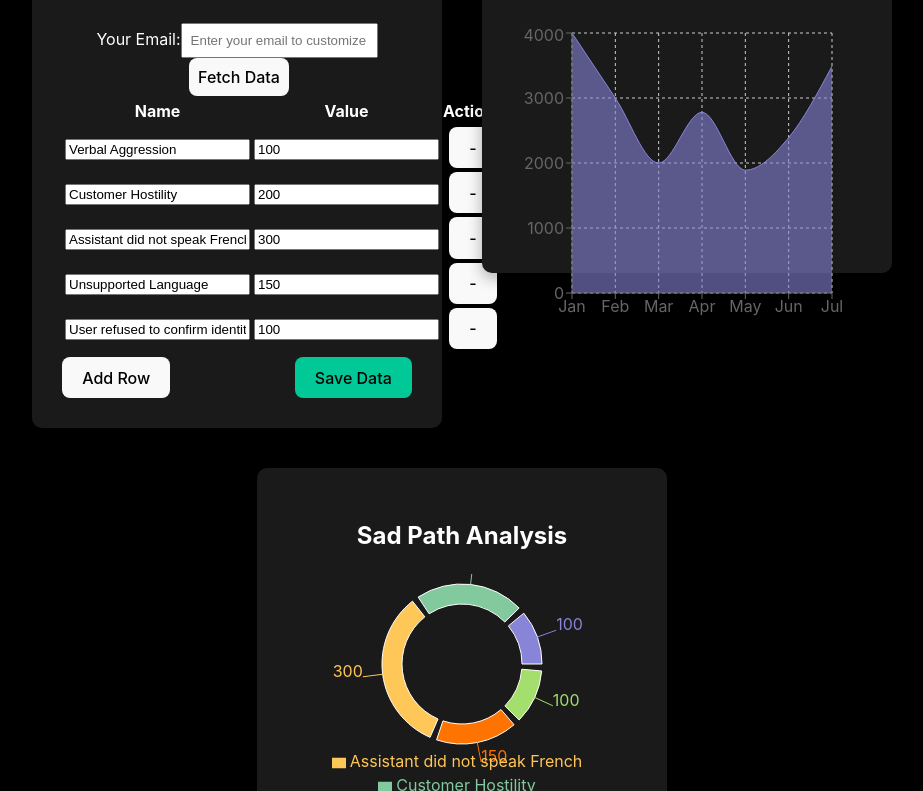
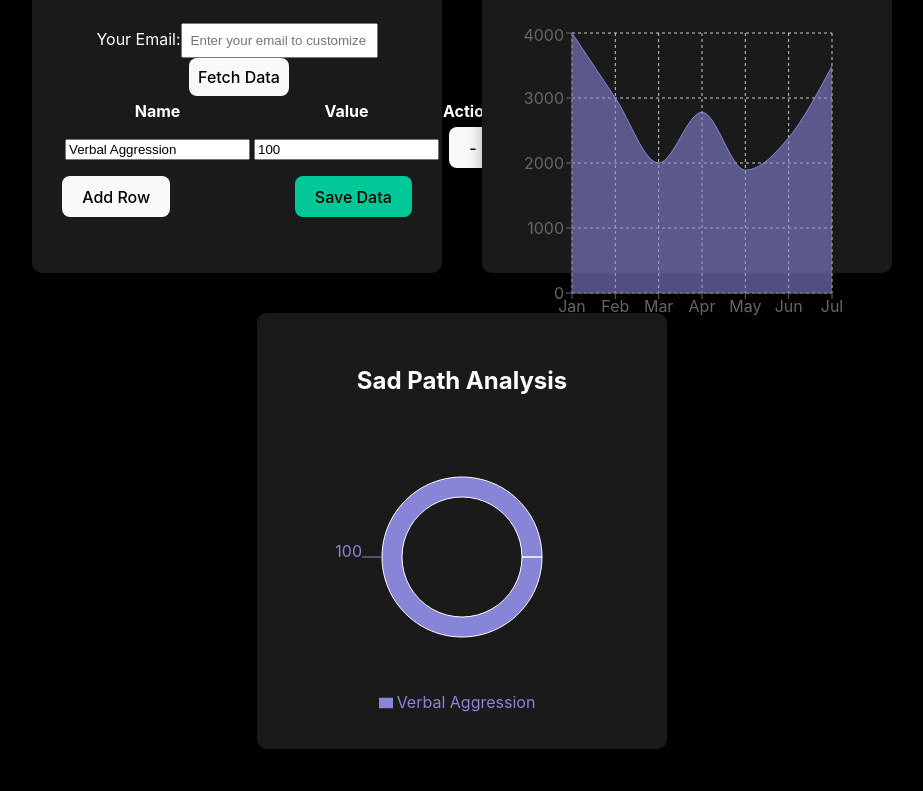
Before and after one commit to gautamscodes-jpg/confluencr, a React app: page / in a window 1280 px wide. Shown: the part 949-1740 px from the top of the page, without its empty margins (178-1101 px from the left). Built offline with nearby package versions, Linux system fonts and the light colour scheme; the HTML template or start-up script is replaced by a standard one.

Commit message:
changes data

```diff
--- a/src/App.tsx
+++ b/src/App.tsx
@@ -6,11 +6,11 @@ import SadPathAnalysisChart from "./components/SadPathAnalysisChart";
 import ChartDataEditor from "./components/ChartDataEditor";
 const initialSadPathData = [
   { name: "Verbal Aggression", value: 100 },
-  { name: "Customer Hostility", value: 200 },
-  { name: "Assistant did not speak French", value: 300 },
-  { name: "Unsupported Language", value: 150 },
+  // { name: "Customer Hostility", value: 200 },
+  // { name: "Assistant did not speak French", value: 300 },
+  // { name: "Unsupported Language", value: 150 },
   // { name: "Assistant did not speak Spanish", value: 250 },
-  { name: "User refused to confirm identity", value: 100 },
+  // { name: "User refused to confirm identity", value: 100 },
   // { name: "Caller Identification", value: 120 },
   // { name: "Incorrect caller identity", value: 80 },
 ];
--- a/src/components/ChartDataEditor.tsx
+++ b/src/components/ChartDataEditor.tsx
@@ -7,7 +7,6 @@ interface ChartDataEditorProps {
   onDataChange: (newData: any[]) => void;
   userEmail: string | null;
   setUserEmail: (email: string | null) => void;
-
 }
 
 const ChartDataEditor: React.FC<ChartDataEditorProps> = ({
@@ -20,31 +19,64 @@ const ChartDataEditor: React.FC<ChartDataEditorProps> = ({
   const [editorData, setEditorData] = useState(initialData);
   const [currentEmailInput, setCurrentEmailInput] = useState(userEmail || "");
 
+  // Update editorData when initialData changes
   useEffect(() => {
-    setEditorData(initialData);
+    console.log("Updating editorData from initialData:", initialData);
+    // Ensure each item has a stable ID for React keys
+    const dataWithIds = initialData.map(item => ({
+      ...item,
+      id: item.id || Math.random().toString(36).substr(2, 9) // Generate a unique ID if not present
+    }));
+    setEditorData(dataWithIds);
   }, [initialData]);
 
+  // Update email input when userEmail prop changes
   useEffect(() => {
     setCurrentEmailInput(userEmail || "");
   }, [userEmail]);
 
+  // Fetch user data when email changes
   useEffect(() => {
     const fetchUserData = async () => {
-      if (userEmail) {
+      if (!userEmail) {
+        // Reset to initial data if no email
+        setEditorData(initialData);
+        onDataChange(initialData);
+        return;
+      }
+
+      console.log("Fetching data for email:", userEmail);
+
       const { data, error } = await supabase
         .from("chart_data")
-          .select("values") // Corrected column name
+        .select("values")
         .eq("email", userEmail)
         .single();
 
-        if (error && error.code !== 'PGRST116') { // PGRST116 means no rows found
+      if (error && error.code !== 'PGRST116') {
         console.error("Error fetching user data:", error.message);
-          onDataChange(initialData); // Reset to initial data on error or no data
-        } else if (data) {
-          onDataChange(data.values); // Corrected data access
+        const dataWithIds = initialData.map(item => ({
+          ...item,
+          id: item.id || Math.random().toString(36).substr(2, 9)
+        }));
+        setEditorData(dataWithIds);
+        onDataChange(dataWithIds);
+      } else if (data && data.values) {
+        console.log("Fetched data values:", data.values);
+        const dataWithIds = data.values.map((item: any) => ({
+          ...item,
+          id: item.id || Math.random().toString(36).substr(2, 9)
+        }));
+        setEditorData(dataWithIds);
+        onDataChange(dataWithIds);
       } else {
-          onDataChange(initialData); // Reset to initial data if no data found
-        }
+        console.log("No data found, using initial data");
+        const dataWithIds = initialData.map(item => ({
+          ...item,
+          id: item.id || Math.random().toString(36).substr(2, 9)
+        }));
+        setEditorData(dataWithIds);
+        onDataChange(dataWithIds);
       }
     };
 
@@ -52,31 +84,43 @@ const ChartDataEditor: React.FC<ChartDataEditorProps> = ({
   }, [userEmail, onDataChange, initialData]);
 
   const handleAddRow = () => {
-    setEditorData([...editorData, { name: "", value: 0 }]);
-  };
-
-  const handleRemoveRow = (index: number) => {
-    const newData = editorData.filter((_, i) => i !== index);
+    const newRow = { name: "", value: 0, id: Math.random().toString(36).substr(2, 9) };
+    const newData = [...editorData, newRow];
     setEditorData(newData);
     onDataChange(newData);
   };
 
-  const handleInputChange = (index: number, field: string, value: any) => {
-    const newData = editorData.map((row, i) =>
-      i === index ? { ...row, [field]: value } : row
+  const handleRemoveRow = (id: string) => {
+    console.log("handleRemoveRow: ID to remove=", id);
+    console.log("handleRemoveRow: editorData before filter=", editorData);
+    const newData = editorData.filter((row) => row.id !== id);
+    console.log("handleRemoveRow: newData after filter=", newData);
+    setEditorData(newData);
+    onDataChange(newData);
+  };
+
+  const handleInputChange = (id: string, field: string, value: any) => {
+    console.log("handleInputChange: id=", id, ", field=", field, ", value=", value);
+    console.log("handleInputChange: editorData before update=", editorData);
+    const newData = editorData.map((row) =>
+      row.id === id ? { ...row, [field]: value } : row
     );
+    console.log("handleInputChange: newData after update=", newData);
     setEditorData(newData);
     onDataChange(newData);
   };
 
   const handleSave = async () => {
     if (userEmail) {
+      // Remove the temporary IDs before saving to Supabase
+      const dataToSave = editorData.map(({ id, ...rest }) => rest);
       const { error } = await supabase
         .from("chart_data")
-        .upsert({ email: userEmail, values: editorData }, { onConflict: "email" }); // Corrected column name
+        .upsert({ email: userEmail, chart_name: chartName, values: dataToSave }, { onConflict: "email,chart_name" });
 
       if (error) {
         console.error("Error saving data:", error.message);
+        alert("Error saving data: " + error.message);
       } else {
         alert("Data saved successfully!");
       }
@@ -90,7 +134,9 @@ const ChartDataEditor: React.FC<ChartDataEditorProps> = ({
   };
 
   const handleFetchData = () => {
-    setUserEmail(currentEmailInput);
+    if (currentEmailInput.trim()) {
+      setUserEmail(currentEmailInput.trim());
+    }
   };
 
   const handleEmailKeyDown = (e: React.KeyboardEvent<HTMLInputElement>) => {
@@ -102,8 +148,8 @@ const ChartDataEditor: React.FC<ChartDataEditorProps> = ({
   return (
     <div className="chart-data-editor">
       <h3>{chartName} Data Editor</h3>
-      <div  className="email-input-container">
-        <label  htmlFor="editorUserEmail">Your Email:</label>
+      <div className="email-input-container">
+        <label htmlFor="editorUserEmail">Your Email:</label>
         <input
           type="email"
           style={{padding:"8px"}}
@@ -111,10 +157,14 @@ const ChartDataEditor: React.FC<ChartDataEditorProps> = ({
           value={currentEmailInput}
           onChange={handleEmailChange}
           onKeyDown={handleEmailKeyDown}
-          onBlur={handleFetchData}
           placeholder="Enter your email to customize charts"
         />
-        <button style={{padding:"8px",marginLeft:'4px'}} onClick={handleFetchData}>Fetch Data</button>
+        <button
+          style={{padding:"8px",marginLeft:'4px'}}
+          onClick={handleFetchData}
+        >
+          Fetch Data
+        </button>
       </div>
       <table>
         <thead>
@@ -125,28 +175,28 @@ const ChartDataEditor: React.FC<ChartDataEditorProps> = ({
           </tr>
         </thead>
         <tbody>
-          {editorData.map((row, index) => (
-            <tr key={index}>
+          {editorData.map((row) => (
+            <tr key={row.id}>
               <td>
                 <input
                   type="text"
-                  value={row.name}
+                  value={row.name || ""}
                   onChange={(e) =>
-                    handleInputChange(index, "name", e.target.value)
+                    handleInputChange(row.id, "name", e.target.value)
                   }
                 />
               </td>
               <td>
                 <input
                   type="number"
-                  value={row.value}
+                  value={row.value ?? 0}
                   onChange={(e) =>
-                    handleInputChange(index, "value", parseInt(e.target.value))
+                    handleInputChange(row.id, "value", parseInt(e.target.value) || 0)
                   }
                 />
               </td>
               <td>
-                <button onClick={() => handleRemoveRow(index)}>-</button>
+                <button onClick={() => handleRemoveRow(row.id)}>-</button>
               </td>
             </tr>
           ))}
@@ -154,8 +204,9 @@ const ChartDataEditor: React.FC<ChartDataEditorProps> = ({
       </table>
       <div style={{display:"flex", justifyContent:'space-between', marginTop:'5px'}}>
           <button onClick={handleAddRow}>Add Row</button>
-          <button style={{background:'#00c896'}} onClick={handleSave}>Save Data</button>
-
+          <button style={{background:'#00c896'}} onClick={handleSave}>
+            Save Data
+          </button>
       </div>
     </div>
   );
```
Lines whose indentation alone changed are shown as unchanged.
